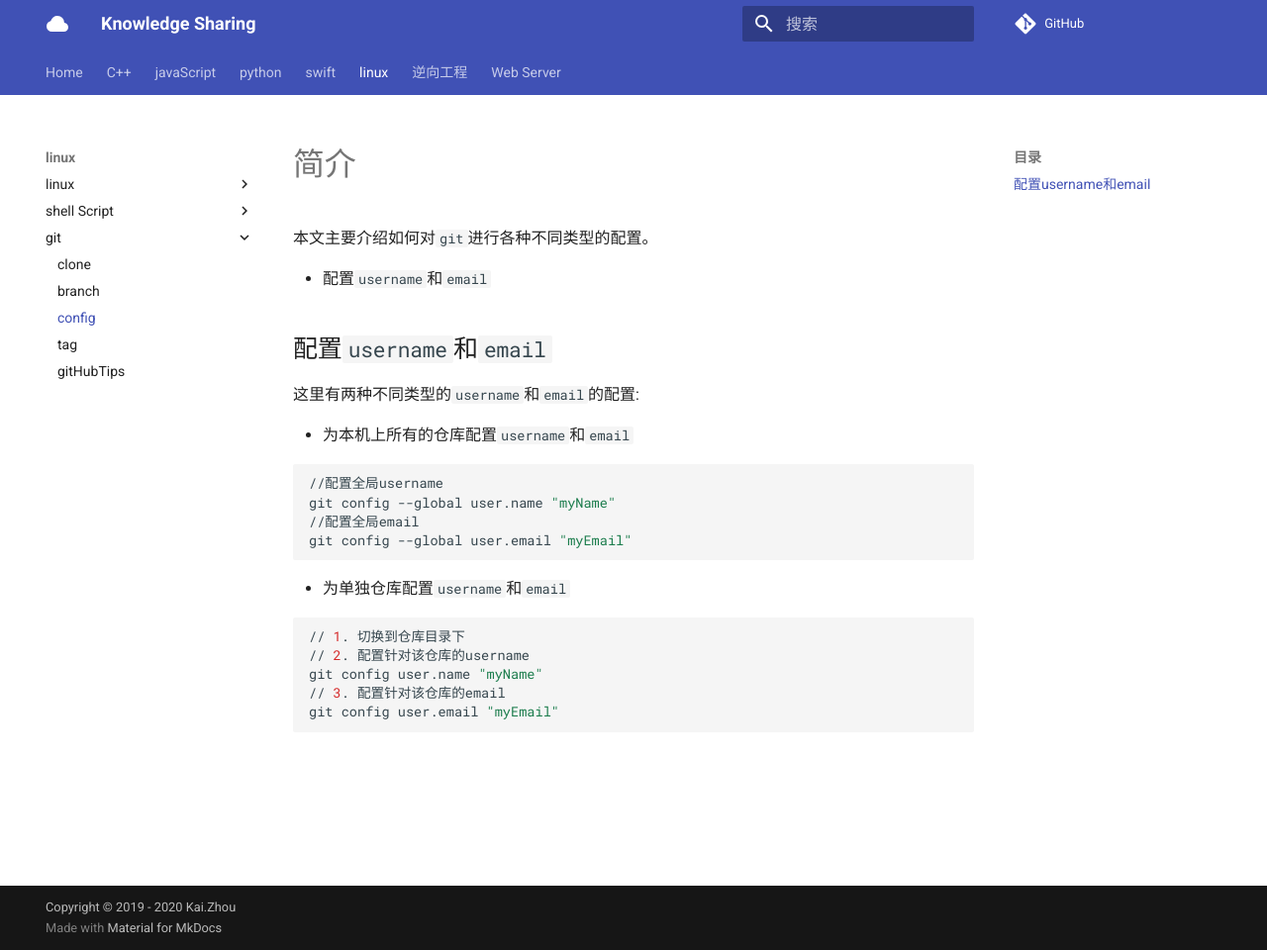
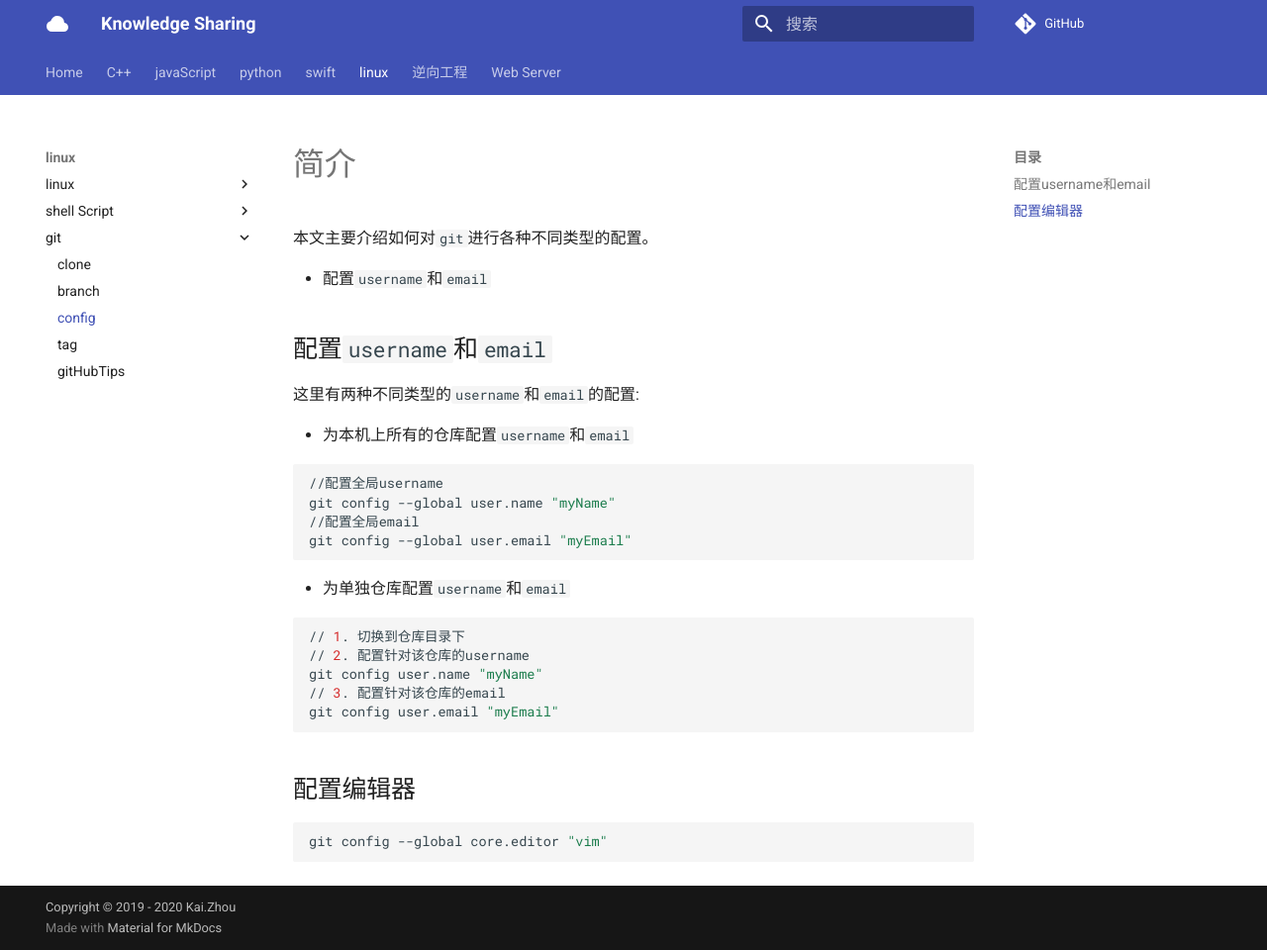
Before and after one commit to zhoukaidev/ks_blog, an MkDocs documentation site: the page built from docs/shell/linux/tools/git/config.md, in a window 1280 px wide and 960 px high. Shown: the whole window at 99% size. Built offline with MkDocs 1.6.1 and Material for MkDocs 9.7.7, drawn with Linux system fonts in a browser that asks for light colours; comment, search, counter and statistics services are not loaded.

Commit message:
Update config.md

````diff
--- a/docs/shell/linux/tools/git/config.md
+++ b/docs/shell/linux/tools/git/config.md
@@ -27,3 +27,9 @@ git config user.name "myName"
 // 3. 配置针对该仓库的email
 git config user.email "myEmail"
 ```
+
+## 配置编辑器
+
+```sh
+git config --global core.editor "vim"
+```
````
